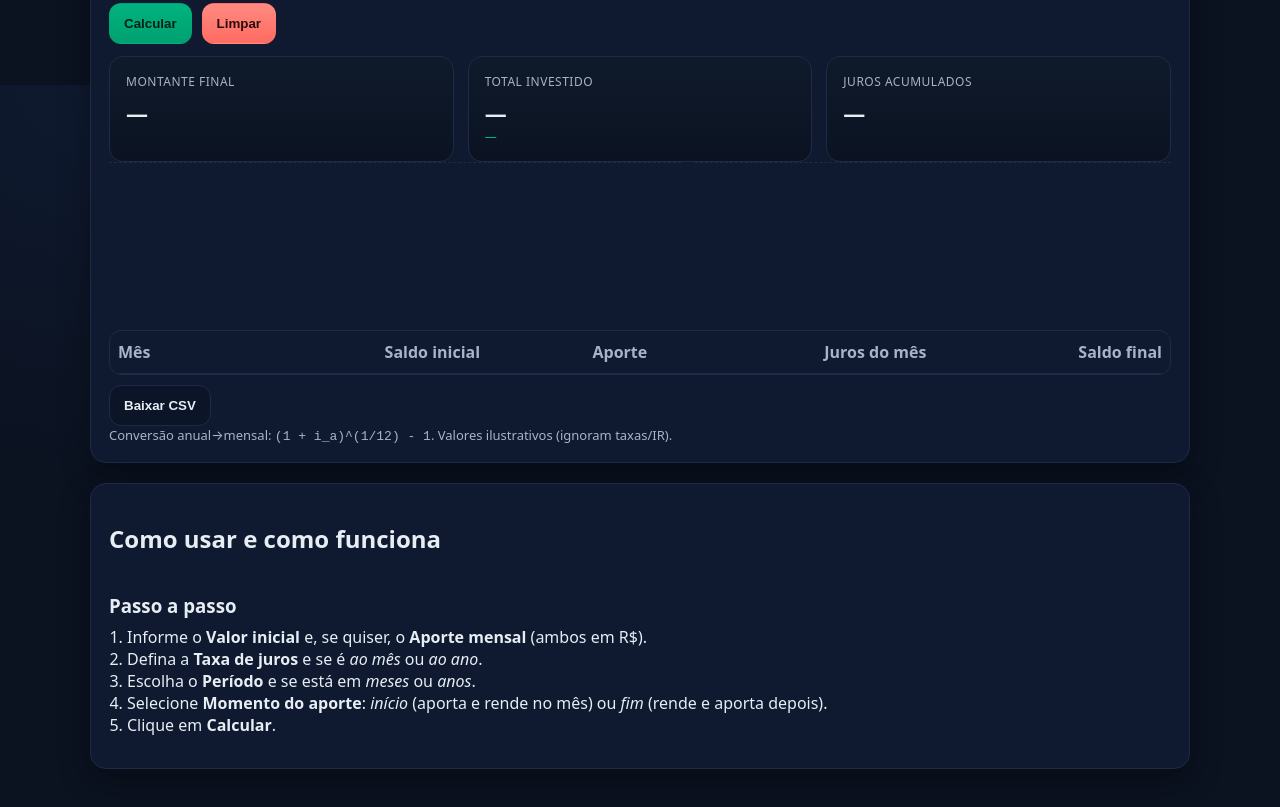
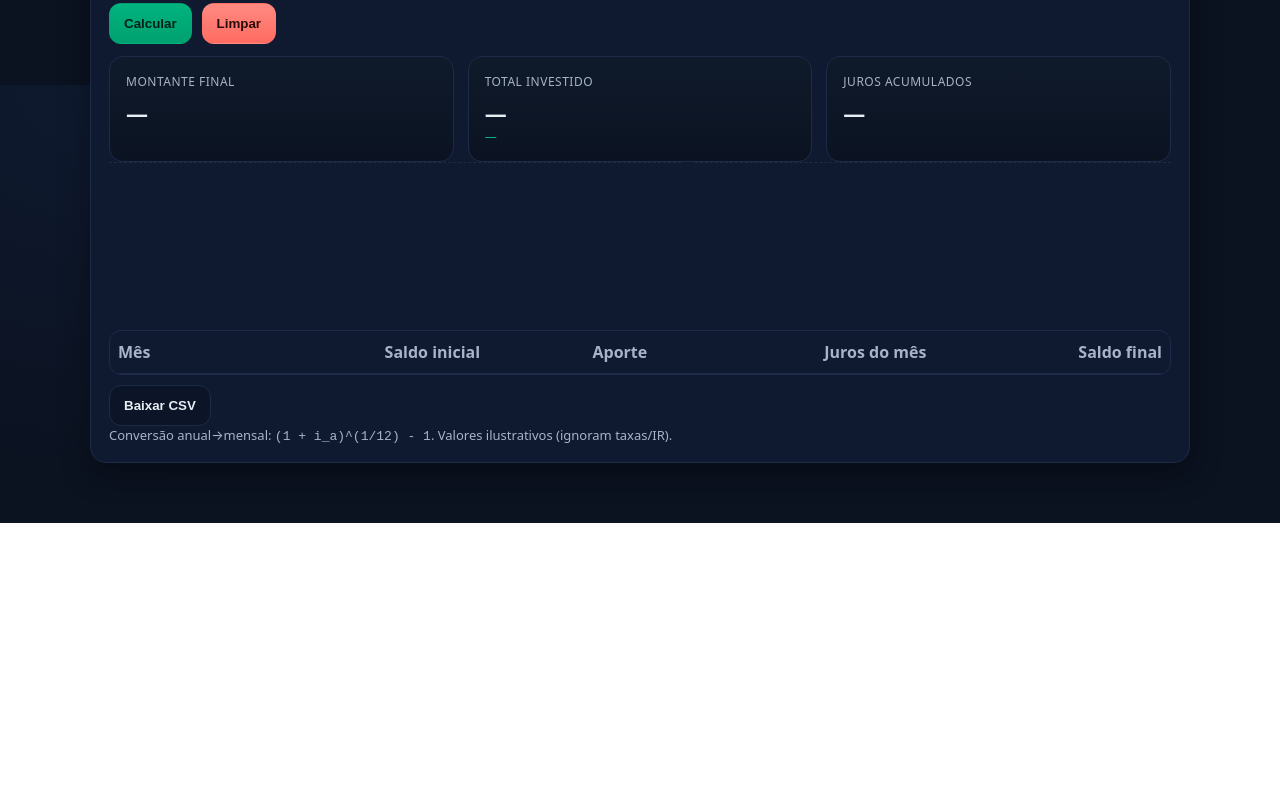
Before and after one commit to Aloooooooo25/Calculadora, a plain HTML site: page index.html in a window 1280 px wide. Shown: the part 715-1522 px from the top of the page. After the commit the page ends 1238 px from the top, so only its background shows below. Drawn offline with nearby package versions, Linux system fonts and the light colour scheme.

Commit message:
Update index.html

```diff
--- a/index.html
+++ b/index.html
@@ -5,7 +5,7 @@
   <meta name="viewport" content="width=device-width, initial-scale=1" />
 
   <title>Calculadora de Juros Compostos - Completa</title>
-  <meta name="description" content="Simule juros compostos com aportes mensais, taxa mensal ou anual, gráficos e tabela detalhada. Ferramenta gratuita da RMT." />
+  <meta name="description" content="Simule juros compostos com aportes mensais, taxa mensal ou anual, gráficos (montante, total investido e juros) e tabela detalhada. Ferramenta gratuita da RMT." />
   <meta name="keywords" content="calculadora juros compostos, simulador de investimentos, juros compostos online, calculadora financeira, RMT" />
   <meta name="author" content="RMT" />
   <meta name="robots" content="index,follow" />
@@ -37,13 +37,13 @@
   <script defer src="https://cdn.jsdelivr.net/npm/chart.js"></script>
 
   <style>
-    :root { --navy:#0b1e3d; --navy-2:#0f294f; --green:#00b37e; --green-2:#00a070; --bg:#0b1220; --card:#0f1930; --card-2:#0c1528; --text:#e6edf3; --muted:#a8b3c7; --border:#1d2b49; --shadow:0 10px 30px rgba(0,0,0,.35); }
+    :root { --navy:#0b1e3d; --green:#00b37e; --green-2:#00a070; --bg:#0b1220; --card:#0f1930; --card-2:#0c1528; --text:#e6edf3; --muted:#a8b3c7; --border:#1d2b49; --shadow:0 10px 30px rgba(0,0,0,.35); }
     *{box-sizing:border-box} html,body{height:100%}
     body{margin:0;font-family:ui-sans-serif,system-ui,-apple-system,Segoe UI,Roboto,Ubuntu,"Helvetica Neue",Arial;background:radial-gradient(1200px 800px at 10% 0%,#0f1a30 0%,#0b1220 50%,#0b1220 100%);color:var(--text)}
     header{position:sticky;top:0;z-index:50;backdrop-filter:blur(8px);background:linear-gradient(180deg,rgba(11,18,32,.92),rgba(11,18,32,.6));border-bottom:1px solid var(--border)}
     .wrap{max-width:1100px;margin:0 auto;padding:18px 16px;display:flex;align-items:center;gap:14px}
 
-    /* Logo como imagem (se existir) ou fallback */
+    /* Logo com fallback */
     .logo-img{width:56px;height:auto;display:block;border-radius:12px;box-shadow:0 6px 20px rgba(0,179,126,.28);}
     @media (max-width:480px){.logo-img{ width:48px; }}
     .logo-fallback{
@@ -91,8 +91,10 @@
 <body>
   <header>
     <div class="wrap">
-      <!-- Tenta usar a imagem; se não carregar, mostra o fallback "RMT" -->
-      <img class="logo-img" src="./rmt-logo.png" alt="RMT"
+      <!-- Tenta carregar a logo; se falhar, mostra fallback "RMT" -->
+      <img class="logo-img" id="logoImg"
+           src="./rmt-logo-160-transparent.png?v=2"
+           alt="RMT"
            onerror="this.style.display='none';document.getElementById('logoFallback').style.display='grid';" />
       <div id="logoFallback" class="logo-fallback">RMT</div>
 
@@ -150,21 +152,6 @@
 
           <div class="actions" style="margin-top:10px"><button class="btn" id="btnCsv">Baixar CSV</button></div>
           <div class="notice">Conversão anual→mensal: <code>(1 + i_a)^(1/12) - 1</code>. Valores ilustrativos (ignoram taxas/IR).</div>
-        </div>
-      </section>
-
-      <!-- Explicação -->
-      <section class="card">
-        <div class="head"><h2>Como usar e como funciona</h2></div>
-        <div class="body">
-          <h3 style="margin:0 0 8px 0">Passo a passo</h3>
-          <ol style="margin:0 0 14px 18px; padding:0">
-            <li>Informe o <strong>Valor inicial</strong> e, se quiser, o <strong>Aporte mensal</strong> (ambos em R$).</li>
-            <li>Defina a <strong>Taxa de juros</strong> e se é <em>ao mês</em> ou <em>ao ano</em>.</li>
-            <li>Escolha o <strong>Período</strong> e se está em <em>meses</em> ou <em>anos</em>.</li>
-            <li>Selecione <strong>Momento do aporte</strong>: <em>início</em> (aporta e rende no mês) ou <em>fim</em> (rende e aporta depois).</li>
-            <li>Clique em <strong>Calcular</strong>.</li>
-          </ol>
         </div>
       </section>
     </div>
@@ -272,9 +259,7 @@
             responsive:true,
             plugins:{
               legend:{ display:true },
-              tooltip:{
-                callbacks:{ label:(ctx)=> `${ctx.dataset.label}: ${brl(ctx.parsed.y)}` }
-              }
+              tooltip:{ callbacks:{ label:(ctx)=> `${ctx.dataset.label}: ${brl(ctx.parsed.y)}` } }
             },
             scales:{ y:{ ticks:{ callback:(v)=> brl(v) } } }
           }
```
